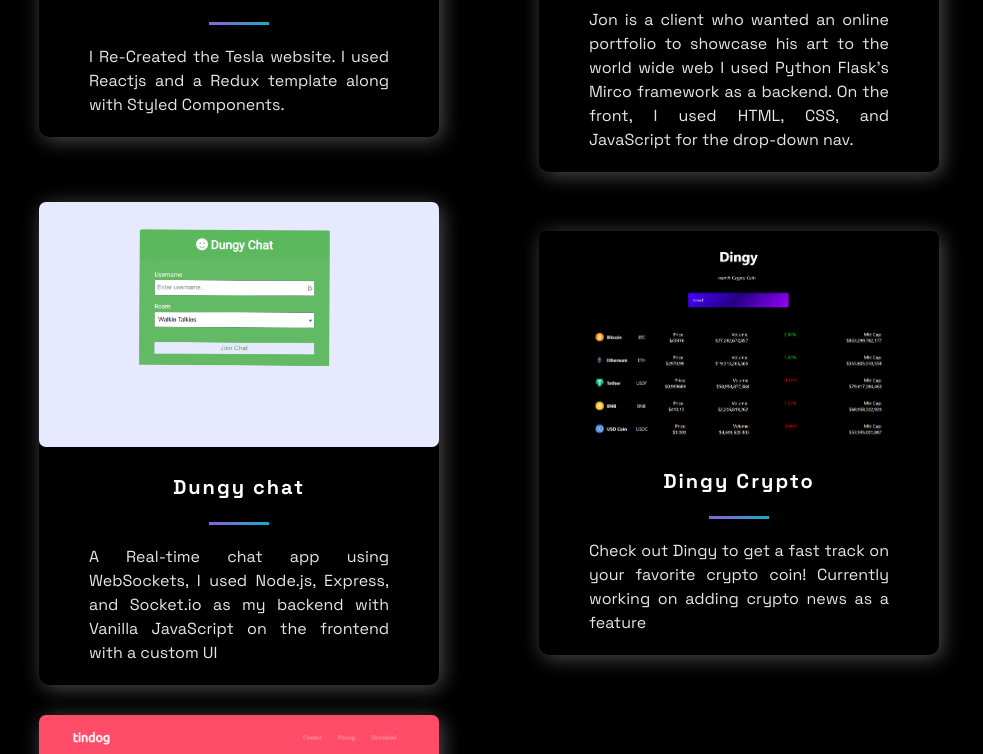
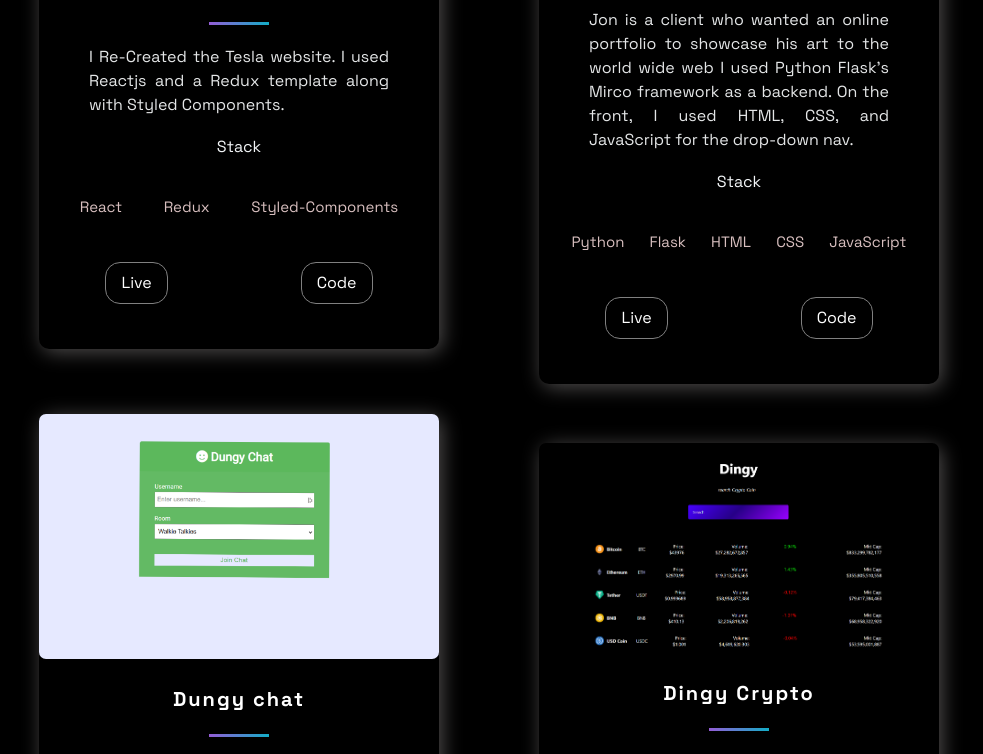
Before and after one commit to Dungyy/React-Portfolio, a Next.js app: page / in a window 1280 px wide. Shown: the part 1431-2185 px from the top of the page, without its empty margins (151-1134 px from the left). Built offline with nearby package versions, Linux system fonts and the light colour scheme.

Commit message:
deployment success test5

```diff
--- a/src/components/Projects/Projects.js
+++ b/src/components/Projects/Projects.js
@@ -51,7 +51,7 @@ const Projects = () => {
                 <CardInfo data-aos="fade-up" data-aos-duration="1500">
                   {description}
                 </CardInfo>
-                {/* <div><br/>
+                <div><br/>
                   <TitleContent
                     data-aos="zoom-fade-in"
                     data-aos-duration="1500"
@@ -67,7 +67,7 @@ const Projects = () => {
                  <UtilityList data-aos="flip-up" data-aos-duration="1500">
                   <ExternalLinks href={visit}>Live</ExternalLinks>
                   <ExternalLinks href={source}>Code</ExternalLinks>
-                </UtilityList> */}
+                </UtilityList>
                 <br />
               </BlogCard>
             )
```
